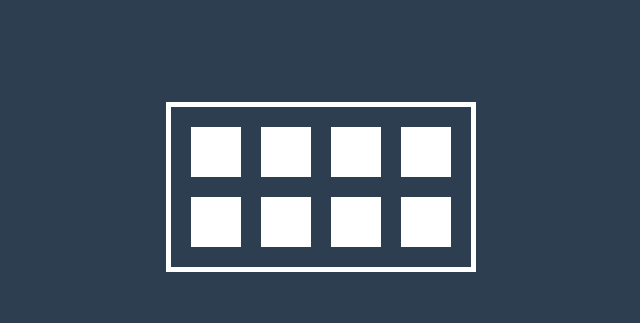
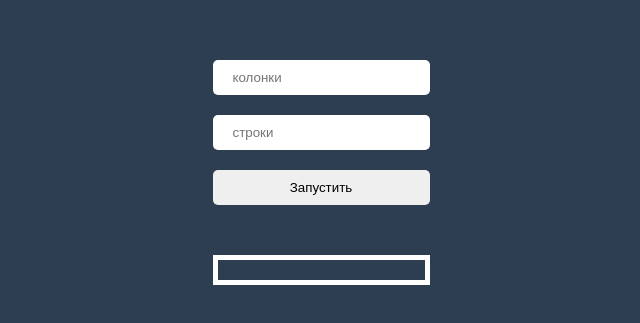
Before and after one commit to VladislavVB/stepThree, a Vue app: page / in a window 1280 px wide. Shown: the part 213-536 px from the top of the page, without its empty margins (319-959 px from the left). Built offline with nearby package versions, Linux system fonts and the light colour scheme.

Commit message:
промежуточная версия

```diff
--- a/src/App.vue
+++ b/src/App.vue
@@ -1,15 +1,15 @@
 <template>
   <!-- <img alt="Vue logo" src="./assets/logo.png" /> -->
-  <HelloWorld/>
+  <GamePair/>
 </template>
 
 <script>
-import HelloWorld from "./components/HelloWorld.vue";
+import GamePair from "./components/GamePair.vue";
 
 export default {
   name: "App",
   components: {
-    HelloWorld,
+    GamePair,
   },
 };
 </script>
--- /dev/null
+++ b/src/components/GamePair.vue
@@ -0,0 +1,222 @@
+<template>
+  <form @submit.prevent class="game__form">
+    <p v-bind:class="{ active: errorValidate }" class="error">
+      Данные не корректны
+    </p>
+    <input v-model="gameColumn" placeholder="колонки" type="number" />
+    <input v-model="gameLine" placeholder="строки" type="number" />
+    <button @click="printGame()">Запустить</button>
+  </form>
+
+  <GameTabel :rows="gameLine" :columns="gameColumn" />
+  <div class="game">
+    <div
+      @click="checkCard(item)"
+      v-for="item in cards"
+      :key="item"
+      class="game__card"
+    >
+
+      <div
+        v-bind:class="{ active: item.hide, okey: item.okey }"
+        class="hide"
+      ></div>
+    </div>
+  </div>
+  <button v-bind:class="{ hide: btnReapetGame }" class="game__repeat">
+    Сыграть еще раз
+  </button>
+</template>
+
+<script>
+import GameTabel from "./GameTabel.vue";
+
+export default {
+  name: "GamePair",
+  components: {
+    GameTabel
+  },
+
+  data() {
+    return {
+      // errors: [],
+      errorValidate: false,
+      gameColumn: null,
+      gameLine: null,
+      btnReapetGame: true,
+      // isHide: false,
+      cards: [
+        // { text: "1", hide: false, okey: false },
+        // { text: "2", hide: false, okey: false },
+        // { text: "1", hide: false, okey: false },
+        // { text: "4", hide: false, okey: false },
+        // { text: "3", hide: false, okey: false },
+        // { text: "4", hide: false, okey: false },
+        // { text: "2", hide: false, okey: false },
+        // { text: "3", hide: false, okey: false },
+        // { text: "5", hide: false, okey: false },
+        // { text: "5", hide: false, okey: false },
+        // { text: "6", hide: false, okey: false },
+        // { text: "7", hide: false, okey: false },
+        // { text: "6", hide: false, okey: false },
+        // { text: "7", hide: false, okey: false },
+        // { text: "8", hide: false, okey: false },
+        // { text: "8", hide: false, okey: false },
+      ],
+      check: [],
+    };
+  },
+
+  methods: {
+    validateForm(column, row) {
+      return !(
+        column < 2 ||
+        column > 10 ||
+        row < 2 ||
+        row > 10 ||
+        (column * row) % 2 !== 0
+      );
+    },
+    printGame() {
+      if (!this.validateForm(this.gameColumn, this.gameLine)) {
+        this.errorValidate = true;
+        console.log("111111111111111111111111");
+        return;
+      }
+      this.errorValidate = false;
+      // console.log(validateForm);
+      // console.log(this.gameColumn);
+      // console.log(this.gameLine);
+      for (let i = 0; i < this.gameColumn * this.gameLine; i += 2) {
+        const data = {
+          text: i,
+          hide: false,
+          okey: false,
+        };
+        this.cards[i] = { ...data };
+        this.cards[i + 1] = { ...data };
+      }
+      this.cards.sort(() => Math.random() - 0.5);
+      this.gameColumn = "";
+      this.gameLine = "";
+      //ну тут непонятно как ьез
+      // const
+    },
+    checkCard(item) {
+      this.check.push(item);
+      item.hide = true;
+      if (this.check.length >= 2) {
+        if (this.check[0].text === this.check[1].text) {
+          this.check.forEach((elem) => {
+            elem.okey = true;
+          });
+        }
+        setTimeout(() => {
+          this.check.forEach((item) => {
+            item.hide = false;
+          });
+          this.check = [];
+        }, 500);
+      }
+
+      let a = false;
+      this.cards.forEach((elem) => {
+        if (!elem.okey) {
+          a = true;
+        }
+      });
+      if (!a) {
+        this.btnReapetGame = false;
+      }
+    },
+  },
+};
+</script>
+
+<!-- Add "scoped" attribute to limit CSS to this component only -->
+<style scoped lang="scss">
+.error {
+  display: none;
+  &.active {
+    display: block;
+  }
+}
+.game {
+  border: 5px solid #fff;
+  padding: 10px;
+  display: grid;
+  grid-template-columns: 1fr 1fr 1fr;
+  grid-template-rows: 1fr 1fr 1fr;
+  // gap: 10px 10px;
+  // max-width: 280px;
+  &__form {
+    display: flex;
+    flex-direction: column;
+    margin-bottom: 50px;
+    margin-top: 50px;
+    input {
+      border: none;
+      margin-bottom: 20px;
+      padding: 10px 20px;
+      border-radius: 5px;
+    }
+    button {
+      border: none;
+      padding: 10px 20px;
+      border-radius: 5px;
+      cursor: pointer;
+    }
+  }
+  &__repeat {
+    cursor: pointer;
+    margin-top: 30px;
+    border-radius: 10px;
+    color: #fff;
+    padding: 15px 30px;
+    // text-transform: uppercase;
+    background-color: #336b33;
+    border: 2px solid #fff;
+    transition: 0.5s;
+    opacity: 1;
+    &.hide {
+      opacity: 0;
+      visibility: hidden;
+    }
+  }
+  &__card {
+    width: 50px;
+    height: 50px;
+    margin: 10px;
+    cursor: pointer;
+    background-color: #336b33;
+    color: #fff;
+    display: flex;
+    justify-content: center;
+    align-items: center;
+    transition: 1.5s;
+    position: relative;
+    .hide {
+      position: absolute;
+      top: 0;
+      left: 0;
+      width: 100%;
+      background-color: #fff;
+      height: 100%;
+      transition: 0.5s;
+      &.active {
+        border-radius: 20px;
+        width: 0;
+        height: 0;
+        pointer-events: none;
+      }
+      &.okey {
+        position: absolute;
+        width: 0;
+        height: 100%;
+        border: 1px solid #fff;
+        pointer-events: none;
+      }
+    }
+  }
+}
+</style>
--- /dev/null
+++ b/src/components/GameTabel.vue
@@ -0,0 +1,17 @@
+<template>
+  <div v-for="row in rows" :key="row">
+    <div v-for="col in columns" :key="col"></div>
+  </div>
+</template>
+
+<script>
+export default {
+  name: "GameTabel",
+  props: {
+    rows: Number,
+    columns: Number,
+  },
+};
+</script>
+
+<style lang="scss" scoped></style>
--- a/src/components/HelloWorld.vue
+++ /dev/null
@@ -1,113 +0,0 @@
-<template>
-  <div class="wrapper">
-    <div
-      @click="checkCard(item)"
-      v-for="item in cards"
-      :key="item"
-      class="card"
-    >
-      {{ item.text }}
-      <div v-bind:class="{ active: item.hide, okey: item.okey } " class="hide"></div>
-    </div>
-  </div>
-</template>
-
-<script>
-export default {
-  name: "HelloWorld",
-  data() {
-    return {
-      // isHide: false,
-      cards: [
-        { text: "1", hide: false, okey: false },
-        { text: "2", hide: false, okey: false },
-        { text: "1", hide: false, okey: false },
-        { text: "4", hide: false, okey: false },
-        { text: "3", hide: false, okey: false },
-        { text: "4", hide: false, okey: false },
-        { text: "2", hide: false, okey: false },
-        { text: "3", hide: false, okey: false },
-      ],
-      check: [],
-    };
-  },
-  methods: {
-    checkCard(item) {
-      this.check.push(item);
-      item.hide = true;
-      // console.log(this.check);
-      // console.log(item);
-    },
-  },
-  updated() {
-    console.log(this.check);
-
-    if (this.check.length > 2) {
-      this.check.forEach((item) => {
-        item.hide = false;
-      });
-      this.check = [];
-      console.log('dss');
-    }
-
-    if (this.check.length >= 2) {
-      if (this.check[0].text === this.check[1].text) {
-
-
-        this.check.forEach(elem => {
-          elem.okey = true;
-          console.log('ok');
-        })
-
-      }
-    }
-  },
-};
-</script>
-
-<!-- Add "scoped" attribute to limit CSS to this component only -->
-<style scoped lang="scss">
-.wrapper {
-  border: 5px solid #fff;
-  padding: 10px;
-  display: flex;
-  flex-wrap: wrap;
-  justify-content: center;
-  max-width: 280px;
-}
-.card {
-  width: 50px;
-  height: 50px;
-  margin: 10px;
-  cursor: pointer;
-  background-color: #336b33;
-  color: #fff;
-  display: flex;
-  justify-content: center;
-  align-items: center;
-  transition: 1.5s;
-  position: relative;
-  .hide {
-    position: absolute;
-    top: 0;
-    left: 0;
-    width: 100%;
-    background-color: #fff;
-    height: 100%;
-    transition: 0.5s;
-    &.active {
-      border-radius: 20px;
-      width: 0;
-      height: 0;
-      pointer-events: none;
-    }
-    &.okey {
-      position: absolute;
-      width: 0;
-      height: 100%;
-      border: 1px solid #fff;
-      pointer-events: none;
-    }
-  }
-}
-</style>
```
